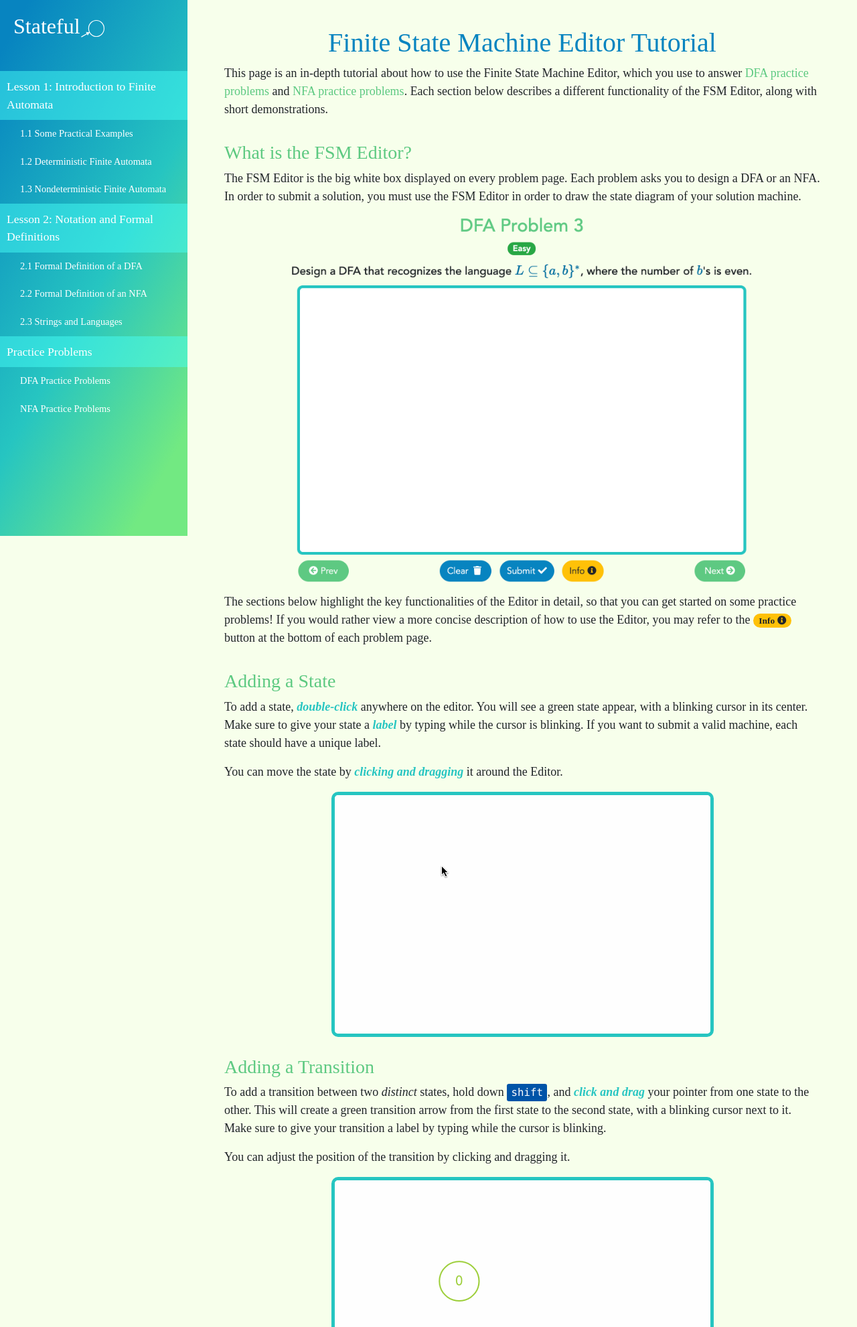
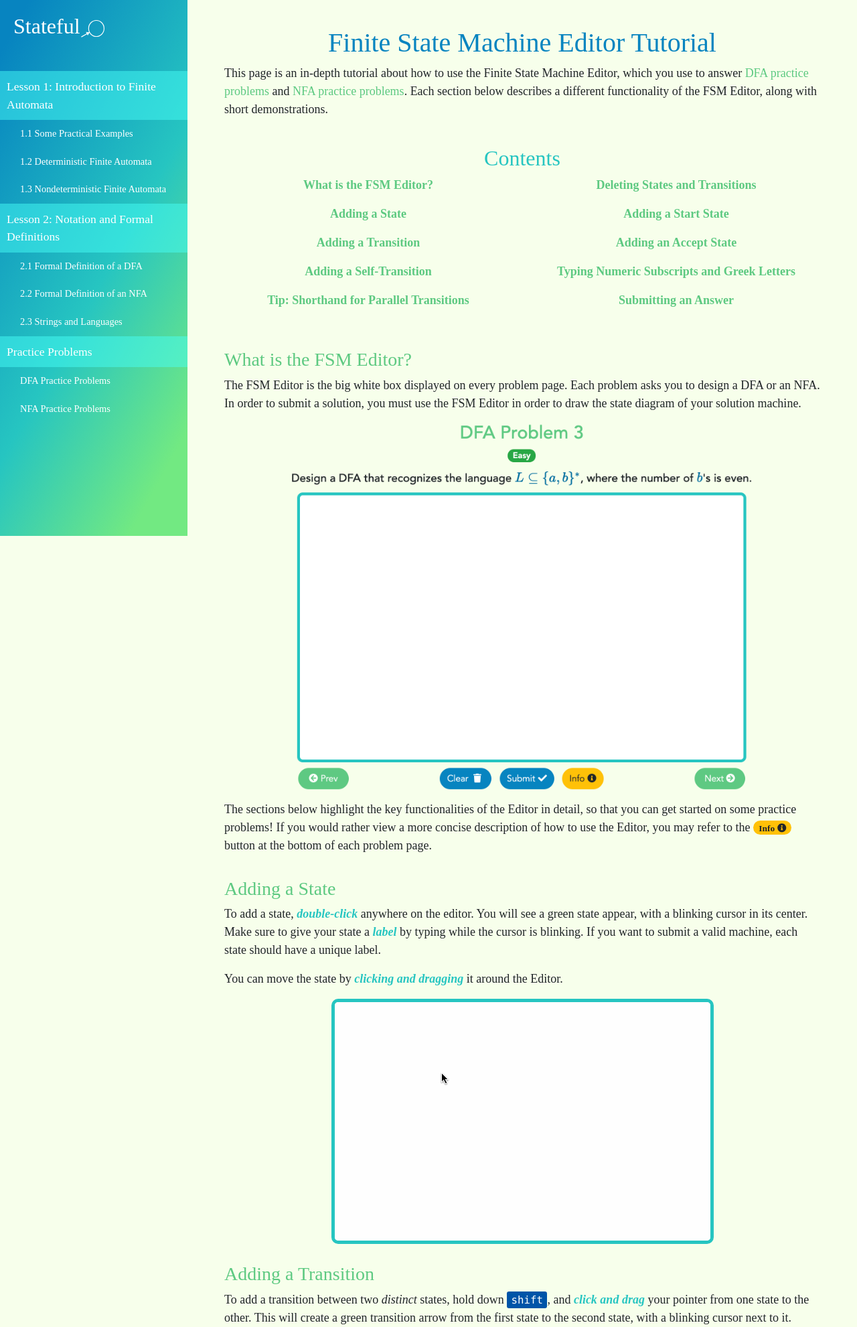
Before and after one commit to jkallini/Stateful, a Flask app: page /tutorial in a window 1280 px wide. Shown: the top 1981 px of the page at 67% size. Run offline with Flask 2, Linux system fonts and the light colour scheme; some libraries are stand-ins or nearby versions.

Commit message:
Contents page for tutorial

```diff
--- a/templates/tutorial.html
+++ b/templates/tutorial.html
@@ -13,7 +13,48 @@
             <a href='/DFApractice'>DFA practice problems</a> and <a href='/NFApractice'>NFA practice problems</a>. Each
             section below describes a different functionality of the FSM Editor, along with short demonstrations.
         </p>
-        <h3 style='color:var(--main-green); padding-top:18px'>What is the FSM Editor?</h3>
+
+        <br>
+        <h2 style="text-align: center; color: var(--main-aqua)">Contents</h2>
+        <div class='row'>
+            <div class='col-lg-6 col-sm-12'>
+                <p style="text-align: center; font-weight: bold">
+                    <a href='#fsm_editor'>What is the FSM Editor?</a>
+                </p>
+                <p style="text-align: center; font-weight: bold">
+                    <a href='#add_state'>Adding a State</a>
+                </p>
+                <p style="text-align: center; font-weight: bold">
+                    <a href='#add_transition'>Adding a Transition</a>
+                </p>
+                <p style="text-align: center; font-weight: bold">
+                    <a href='#self_transition'>Adding a Self-Transition</a>
+                </p>
+                <p style="text-align: center; font-weight: bold">
+                    <a href='#transition_tip'>Tip: Shorthand for Parallel Transitions</a>
+                </p>
+            </div>
+            <div class='col-lg-6 col-sm-12'>
+                <p style="text-align: center; font-weight: bold">
+                    <a href='#deletion'>Deleting States and Transitions</a>
+                </p>
+                <p style="text-align: center; font-weight: bold">
+                    <a href='#start_state'>Adding a Start State</a>
+                </p>
+                <p style="text-align: center; font-weight: bold">
+                    <a href='#accept_state'>Adding an Accept State</a>
+                </p>
+                <p style="text-align: center; font-weight: bold">
+                    <a href='#special_symbols'>Typing Numeric Subscripts and Greek Letters</a>
+                </p>
+                <p style="text-align: center; font-weight: bold">
+                    <a href='#submission'>Submitting an Answer</a>
+                </p>
+            </div>
+        </div>
+        <br>
+
+        <h3 id='fsm_editor' style='color:var(--main-green); padding-top:18px'>What is the FSM Editor?</h3>
         <p>
             The FSM Editor is the big white box displayed on every problem page. Each problem asks you to design a DFA
             or
@@ -32,7 +73,7 @@
             may refer to the <span class="badge badge-pill badge-warning">Info <i class="fas fa-info-circle"
                     aria-hidden="true"></i></span> button at the bottom of each problem page.
         </p>
-        <h3 style='color:var(--main-green); padding-top:18px'>Adding a State</h3>
+        <h3 id='add_state' style='color:var(--main-green); padding-top:18px'>Adding a State</h3>
         <p>
             To add a state, <span class='term'>double-click</span> anywhere on the editor. You will see a green state
             appear, with a blinking cursor in its center. Make sure to give your state a <span class='term'>label</span>
@@ -46,7 +87,7 @@
             <img class='tutorial-gif' style='max-width: 80%; max-height: 100vh; margin: auto;'
                 src=" {{ url_for('static', filename='assets/tutorial/tutorial-2.gif') }}" alt="State Tutorial">
         </div>
-        <h3 style='color:var(--main-green); padding-top:18px'>Adding a Transition</h3>
+        <h3 id='add_transition' style='color:var(--main-green); padding-top:18px'>Adding a Transition</h3>
         <p>
             To add a transition between two <em>distinct</em> states, hold down <kbd>shift</kbd>, and <span
                 class='term'>click and drag</span> your pointer from one state to the other. This will create a green
@@ -60,7 +101,7 @@
             <img class='tutorial-gif' style='max-width: 80%; max-height: 100vh; margin: auto;'
                 src=" {{ url_for('static', filename='assets/tutorial/tutorial-3.gif') }}" alt="Transition Tutorial">
         </div>
-        <h3 style='color:var(--main-green); padding-top:18px'>Adding a Self-Transition</h3>
+        <h3 id='self_transition' style='color:var(--main-green); padding-top:18px'>Adding a Self-Transition</h3>
         <p>
             To add a transition from a state back to the same state, hold down <kbd>shift</kbd>, and <span
                 class='term'>click</span> on the state that you want to add the self-transition to. This will create a
@@ -71,7 +112,8 @@
             <img class='tutorial-gif' style='max-width: 80%; max-height: 100vh; margin: auto;'
                 src=" {{ url_for('static', filename='assets/tutorial/tutorial-4.gif') }}" alt="Self-Transition">
         </div>
-        <h3 style='color:var(--main-green); padding-top:18px'>Tip: Shorthand for Parallel Transitions</h3>
+        <h3 id='transition_tip' style='color:var(--main-green); padding-top:18px'>Tip: Shorthand for Parallel
+            Transitions</h3>
         <p>
             Sometimes, you may have two transitions with different labels that have the same start and end states. A
             short-hand way of representing these 'parallel transitions' is by using commas to separate the distinct
@@ -95,7 +137,7 @@
             </div>
         </div>
 
-        <h3 style='color:var(--main-green); padding-top:18px'>Deleting States and Transitions</h3>
+        <h3 id='deletion' style='color:var(--main-green); padding-top:18px'>Deleting States and Transitions</h3>
         <p>
             To delete a state or transition, click on it and press the <kbd>delete</kbd> key (<span class='text-danger'
                 style='font-weight: bold'>NOT the backspace key!</span>).
@@ -108,7 +150,7 @@
         </div>
 
 
-        <h3 style='color:var(--main-green); padding-top:18px'>Adding a Start State</h3>
+        <h3 id='start_state' style='color:var(--main-green); padding-top:18px'>Adding a Start State</h3>
         <p>
             To indicate that some state is a start state, hold down <kbd>shift</kbd>, and <span class='term'>click and
                 drag</span> your pointer from nowhere toward the state. This will create a green
@@ -119,7 +161,7 @@
             <img class='tutorial-gif' style='max-width: 80%; max-height: 100vh; margin: auto;'
                 src=" {{ url_for('static', filename='assets/tutorial/tutorial-6.gif') }}" alt="Start State">
         </div>
-        <h3 style='color:var(--main-green); padding-top:18px'>Adding an Accept State</h3>
+        <h3 id='accept_state' style='color:var(--main-green); padding-top:18px'>Adding an Accept State</h3>
         <p>
             To make an existing state an accept state, <span class='term'>double-click</span> on the state. You may
             change it back to a non-accept state by double-clicking it again.
@@ -128,7 +170,8 @@
             <img class='tutorial-gif' style='max-width: 80%; max-height: 100vh; margin: auto;'
                 src=" {{ url_for('static', filename='assets/tutorial/tutorial-7.gif') }}" alt="Accept State">
         </div>
-        <h3 style='color:var(--main-green); padding-top:18px'>Typing Numeric Subscripts and Greek Letters</h3>
+        <h3 id='special_symbols' style='color:var(--main-green); padding-top:18px'>Typing Numeric Subscripts and Greek
+            Letters</h3>
         <p>
             You may label states or transitions with numeric subscripts or Greek Letters.
         </p>
@@ -159,7 +202,7 @@
                 class='math-color'>\(\varepsilon\)</span> character is by typing <code>\epsilon</code>. Otherwise, the
             Editor will think you are typing an invalid character.
         </p>
-        <h3 style='color:var(--main-green); padding-top:18px'>Submitting an Answer</h3>
+        <h3 id='submission' style='color:var(--main-green); padding-top:18px'>Submitting an Answer</h3>
         <p>
             When you've drawn a DFA or an NFA and you're ready to submit your answer, click on the
             <span class="badge badge-pill badge-primary">Submit <i class="fas fa-check" aria-hidden="true"></i></span>
```
